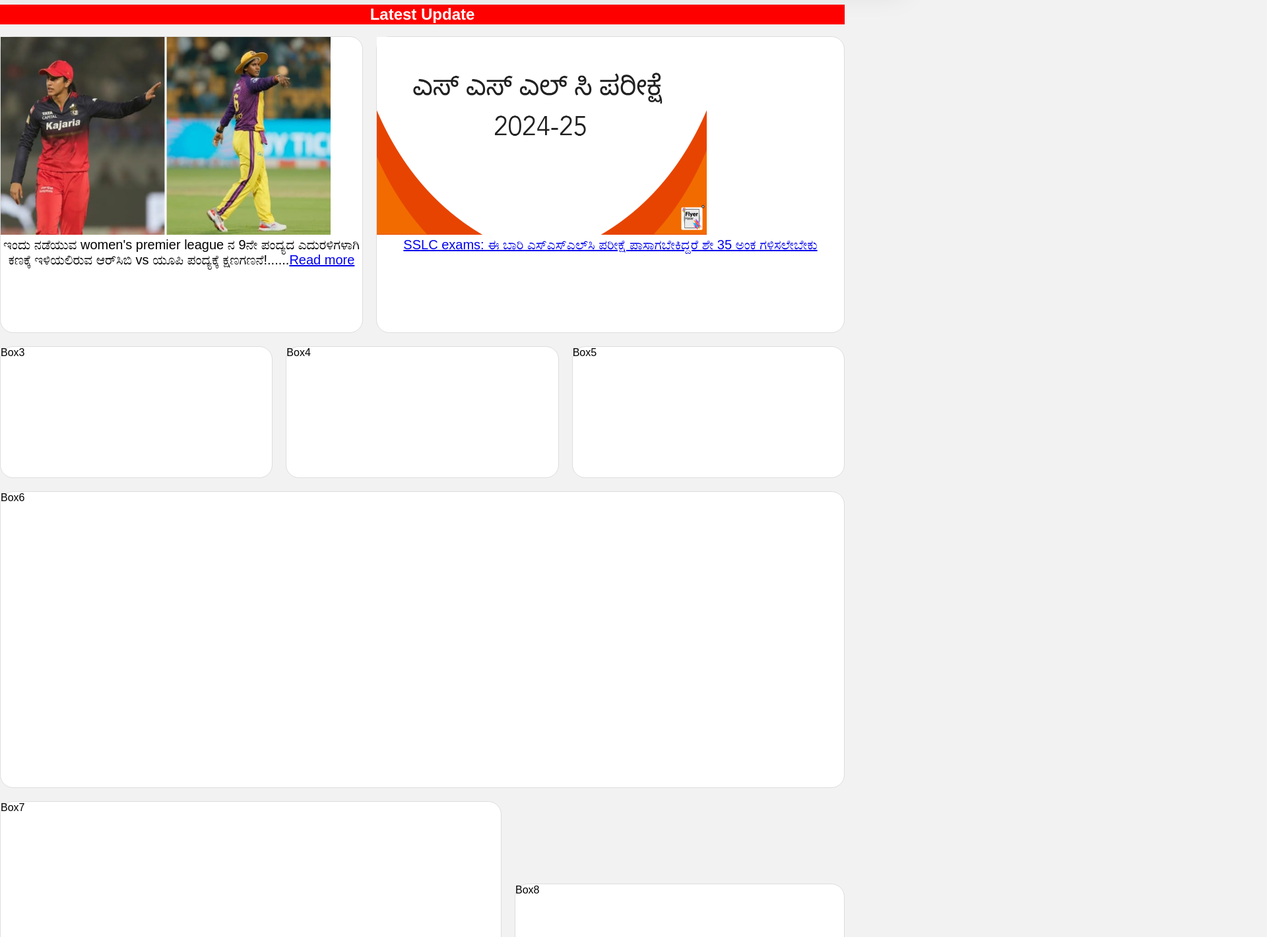
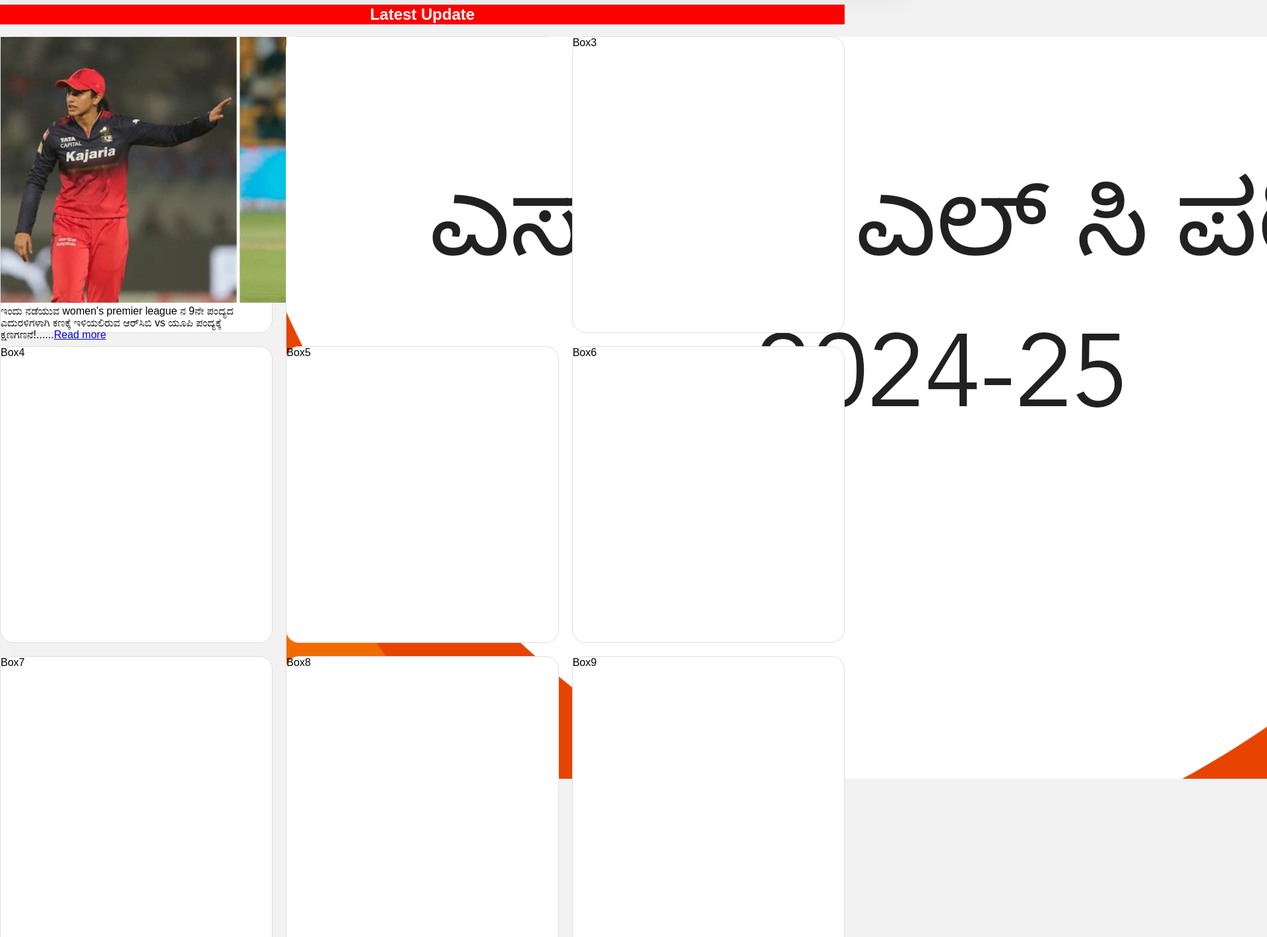
Before and after one commit to News360-daily/hindusthankannada, a plain HTML site: page index.html in a window 1280 px wide. Shown: the part 157-1578 px from the top of the page at 66% size, 1920 px wide, since content can reach past the window. Drawn offline with Linux system fonts and the light colour scheme.

Commit message:
Update style.css

```diff
--- a/style.css
+++ b/style.css
@@ -378,95 +378,8 @@ nav ul .dropdown ul{
     gap: 20px;
     align-items: center;
     align-content: center;
+}
 
-}
-#box-1{
-    width: 500px;
-    flex-grow: 1;
-}
-#box-1 img{
-    width: 500px;
-    height: 300px;
-}
-#box-1 p{
-     font-size: 20px;
-     text-align: center;
-    justify-content: start;
-}
-#box-2{
-    width: 660px;
-    flex-grow: 1;
-}
-#box-2 img{
-    width:500px;
-    height:300px;
-}
-#box-2 p{
-    font-size: 20px;
-    text-align: center;
-    justify-content: start;
-}
-#box-3{
-    height: 200px;
-    flex-grow: 1;
-}
-#box-4{
-    height: 200px;
-    flex-grow: 1;
-}
-#box-5{
-    height: 200px;
-    flex-grow: 1;
-}
-#box-6{
-    flex-grow: 1;
-    width: 660px;
-}
-#box-7{
-    flex-grow: 1;
-    width: 660px;
-}
-#box-8{
-    height: 200px;
-    flex-grow: 1;
-}
-#box-9{
-    height: 200px;
-    flex-grow: 1;
-}
-#box-10{
-    height: 200px;
-    flex-grow: 1;
-}
-#box-11{
-    width: 1200px;
-    height: auto;
-    flex-grow: 1;
-    flex-shrink: 1;
-}
-#box-11 img{
-    width: 500px;
-    height: 400px;
-    float: left;
-}
-#box-11 h1{
-    text-align: center;
-}
-#box-11 h3{
-    text-align: center;
-}
-#box-12{
-    height: 200px;
-    flex-grow: 1;
-}
-#box-13{
-    height:200px;
-    flex-grow: 1;
-}
-#box-14{
-    height: 200px;
-    flex-grow: 1;
-}
 
 .flex-box{
     width: 400px;
@@ -476,8 +389,6 @@ nav ul .dropdown ul{
     border-radius: 20px;
     flex-grow: 1;
 }
-
-
 
 .headline{
     margin-left: px;
```
